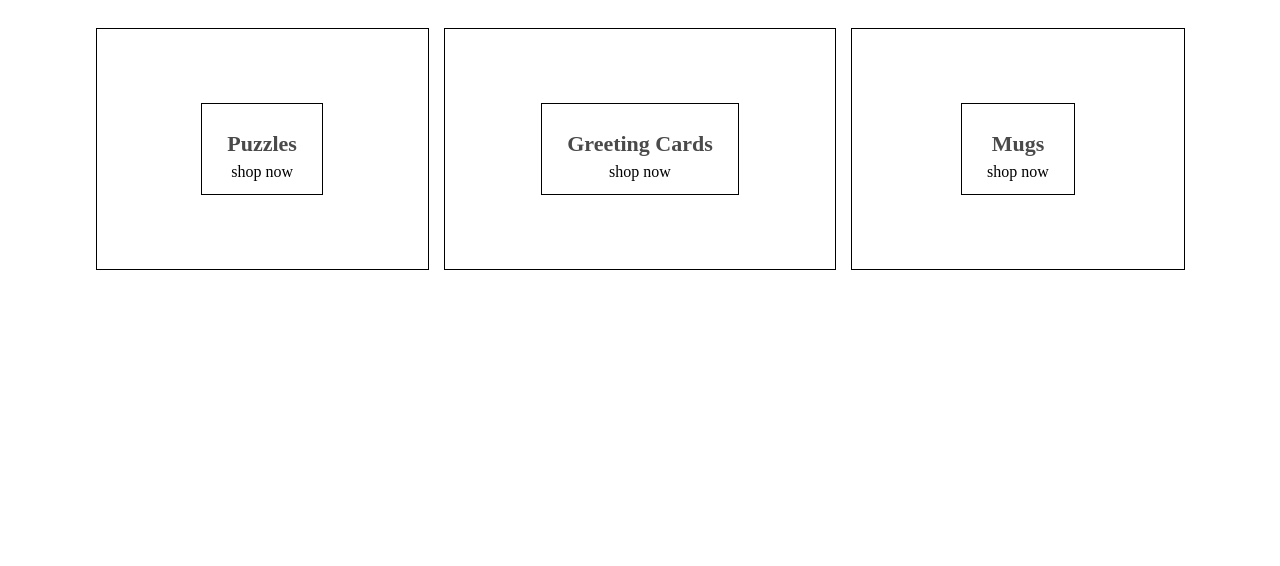
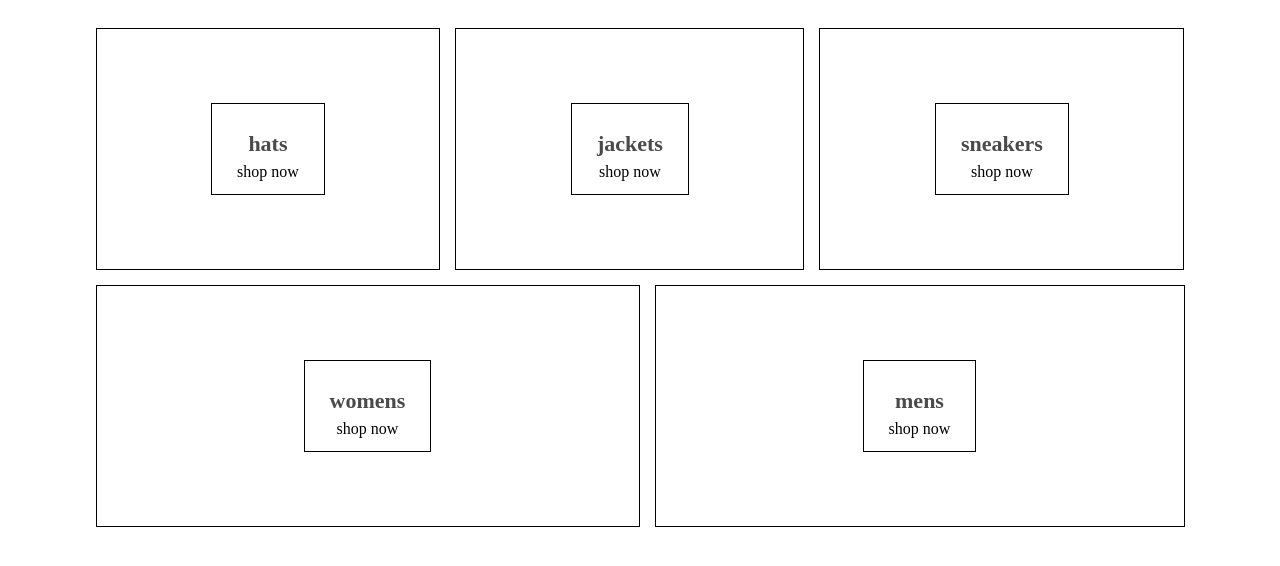
Before and after one commit to anettta/my-shop, a React app: page / in a window 1280 px wide. Shown: the top 566 px of the page. Built offline with nearby package versions, Linux system fonts and the light colour scheme.

Commit message:
created a folder structure

```diff
--- a/src/App.jsx
+++ b/src/App.jsx
@@ -1,6 +1,7 @@
 import React from "react";
 import "./App.css";
-import HomePage from "./components/homepage.jsx";
+import HomePage from "./pages/homepage/homepage.jsx";
+import "./pages/homepage/homepage.styles.scss";
 
 function App() {
   return <HomePage />;
--- /dev/null
+++ b/src/components/directory/directory.js
@@ -0,0 +1,57 @@
+import React from "react";
+import MenuItem from "../menu-item/menu-item.js";
+import "../directory/directory.styles.scss";
+
+class Directory extends React.Component {
+  constructor() {
+    super();
+
+    this.state = {
+      sections: [
+        {
+          title: "hats",
+          imageUrl: "https://i.ibb.co/cvpntL1/hats.png",
+          id: 1,
+          linkUrl: "shop/hats",
+        },
+        {
+          title: "jackets",
+          imageUrl: "https://i.ibb.co/px2tCc3/jackets.png",
+          id: 2,
+          linkUrl: "shop/jackets",
+        },
+        {
+          title: "sneakers",
+          imageUrl: "https://i.ibb.co/0jqHpnp/sneakers.png",
+          id: 3,
+          linkUrl: "shop/sneakers",
+        },
+        {
+          title: "womens",
+          imageUrl: "https://i.ibb.co/GCCdy8t/womens.png",
+          size: "large",
+          id: 4,
+          linkUrl: "shop/womens",
+        },
+        {
+          title: "mens",
+          imageUrl: "https://i.ibb.co/R70vBrQ/men.png",
+          size: "large",
+          id: 5,
+          linkUrl: "shop/mens",
+        },
+      ],
+    };
+  }
+  render() {
+    return (
+      <div className="directory-menu">
+        {this.state.sections.map(({ title, id }) => (
+          <MenuItem key={id} title={title} />
+        ))}
+      </div>
+    );
+  }
+}
+
+export default Directory;
--- /dev/null
+++ b/src/components/directory/directory.styles.scss
@@ -0,0 +1,6 @@
+.directory-menu {
+  width: 100%;
+  display: flex;
+  flex-wrap: wrap;
+  justify-content: space-between;
+}
--- a/src/components/homepage.jsx
+++ /dev/null
@@ -1,30 +0,0 @@
-import React from "react";
-import "./homepage.styles.scss";
-// choosing an error function to build HomePage component
-// since we don't need any lifecycle methods or state
-const HomePage = () => (
-  <div className="homepage">
-    <div className="directory-menu">
-      <div className="menu-item">
-        <div className="content">
-          <h1 className="title">Puzzles</h1>
-          <span className="subtitle">shop now</span>
-        </div>
-      </div>
-      <div className="menu-item">
-        <div className="content">
-          <h1 className="title">Greeting Cards</h1>
-          <span className="subtitle">shop now</span>
-        </div>
-      </div>
-      <div className="menu-item">
-        <div className="content">
-          <h1 className="title">Mugs</h1>
-          <span className="subtitle">shop now</span>
-        </div>
-      </div>
-    </div>
-  </div>
-);
-
-export default HomePage;
--- /dev/null
+++ b/src/components/menu-item/menu-item.js
@@ -0,0 +1,13 @@
+import React from "react";
+import "./menu-item.styles.scss";
+
+const MenuItem = ({ title }) => (
+  <div className="menu-item">
+    <div className="content">
+      <h1 className="title">{title}</h1>
+      <span className="subtitle">shop now</span>
+    </div>
+  </div>
+);
+
+export default MenuItem;
--- a/src/components/homepage.styles.scss
+++ b/src/components/menu-item/menu-item.styles.scss
@@ -1,17 +1,3 @@
-.homepage {
-  display: flex;
-  flex-direction: column;
-  align-items: center;
-  padding: 20px 80px;
-}
-
-.directory-menu {
-  width: 100%;
-  display: flex;
-  flex-wrap: wrap;
-  justify-content: space-between;
-}
-
 .menu-item {
   min-width: 30%;
   height: 240px;
--- /dev/null
+++ b/src/pages/homepage/homepage.jsx
@@ -0,0 +1,13 @@
+import React from "react";
+import Directory from "../../components/directory/directory.js";
+import "../../components/directory/directory.styles.scss";
+
+// choosing an error function to build HomePage component
+// since we don't need any lifecycle methods or state
+const HomePage = () => (
+  <div className="homepage">
+    <Directory />
+  </div>
+);
+
+export default HomePage;
--- /dev/null
+++ b/src/pages/homepage/homepage.styles.scss
@@ -0,0 +1,6 @@
+.homepage {
+  display: flex;
+  flex-direction: column;
+  align-items: center;
+  padding: 20px 80px;
+}
```
